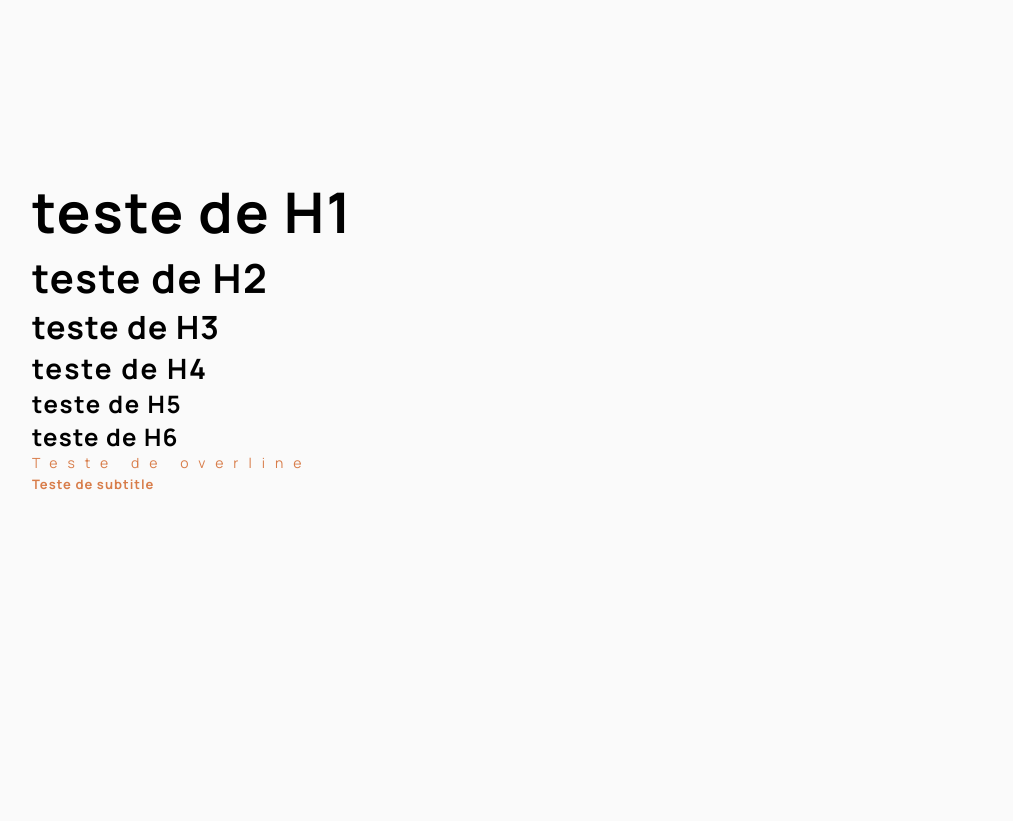
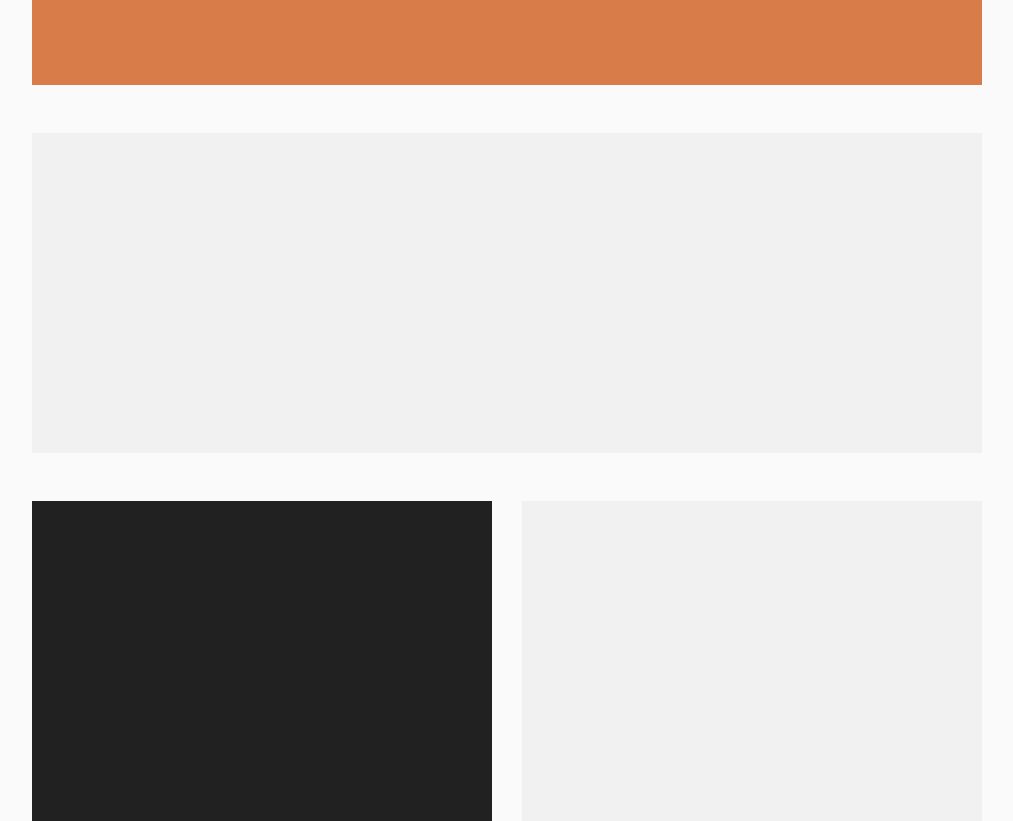
Before and after one commit to gabrielEloy/audiophile-ecomerce, a Next.js app: page / in a window 1280 px wide. Shown: the part 1700-2521 px from the top of the page, without its empty margins (133-1146 px from the left). Before the commit the page ends 2194 px from the top, so only its background shows below. Built offline with nearby package versions, Linux system fonts and the light colour scheme.

Commit message:
🚧 WIP products grid

```diff
--- a/pages/index.tsx
+++ b/pages/index.tsx
@@ -4,6 +4,7 @@ import { OverLine } from '../src/foundation/Typography/OverLine';
 import { SubTitle } from '../src/foundation/Typography/Subtitle';
 import { IImg } from '../src/interfaces/IImg';
 import { Highlight } from '../src/pageSections/home/Highlight';
+import { ProductsGrid } from '../src/pageSections/home/ProductsGrid';
 import HomeStyles from '../styles/HomeStyles';
 
 export async function getStaticProps() {
@@ -75,14 +76,7 @@ const Home = (props: IHome) => {
             <ProductOffering image={listing.img} title={listing.name} key={index} />
           ))}
         </div>
-        <H1>teste de H1</H1>
-        <H2>teste de H2</H2>
-        <H3>teste de H3</H3>
-        <H4>teste de H4</H4>
-        <H5>teste de H5</H5>
-        <H6>teste de H6</H6>
-        <OverLine>Teste de overline</OverLine>
-        <SubTitle>Teste de subtitle</SubTitle>
+        <ProductsGrid />
       </div>
     </HomeStyles>
   );
--- /dev/null
+++ b/src/pageSections/home/ProductsGrid/ProductsGridStyles.tsx
@@ -0,0 +1,39 @@
+import styled from 'styled-components';
+
+const ProductGridStyles = styled.div`
+  width: 100%;
+  display: grid;
+  grid-template-areas:
+    'main main'
+    'middle middle'
+    'bottomleft bottomright';
+  grid-row-gap: 48px;
+  grid-column-gap: 30px;
+
+  .main-announcement {
+    grid-area: main;
+    background: ${({ theme }) => theme.primaryOrange};
+    width: 100%;
+    height: 560px;
+  }
+  .middle-announcement {
+    grid-area: middle;
+    background: ${({ theme }) => theme.primaryGray};
+    width: 100%;
+    height: 320px;
+  }
+  .bottom-left-announcement {
+    grid-area: bottomleft;
+    background: #212121;
+    width: 100%;
+    height: 320px;
+  }
+  .bottom-right-announcement {
+    grid-area: bottomright;
+    background: ${({ theme }) => theme.primaryGray};
+    width: 100%;
+    height: 320px;
+  }
+`;
+
+export default ProductGridStyles;
--- a/src/pageSections/home/ProductsGrid/index.tsx
+++ b/src/pageSections/home/ProductsGrid/index.tsx
@@ -1,7 +1,15 @@
 import React from 'react';
 
+import ProductGridStyles from './ProductsGridStyles';
 interface Props {}
 
 export const ProductsGrid = () => {
-  return <div></div>;
+  return (
+    <ProductGridStyles>
+      <div className="main-announcement"></div>
+      <div className="middle-announcement"></div>
+      <div className="bottom-left-announcement"></div>
+      <div className="bottom-right-announcement"></div>
+    </ProductGridStyles>
+  );
 };
--- a/styles/HomeStyles.tsx
+++ b/styles/HomeStyles.tsx
@@ -11,9 +11,10 @@ const HomeStyles = styled.div`
     .listings {
       display: grid;
       grid-template-columns: repeat(3, 1fr) repeat(2, 0);
-      grid-template-rows: repeat(5, 1fr);
+      grid-template-rows: repeat(1, 1fr);
       grid-column-gap: 30px;
       grid-row-gap: 0px;
+      margin-bottom: 168px;
     }
   }
 `;
```
